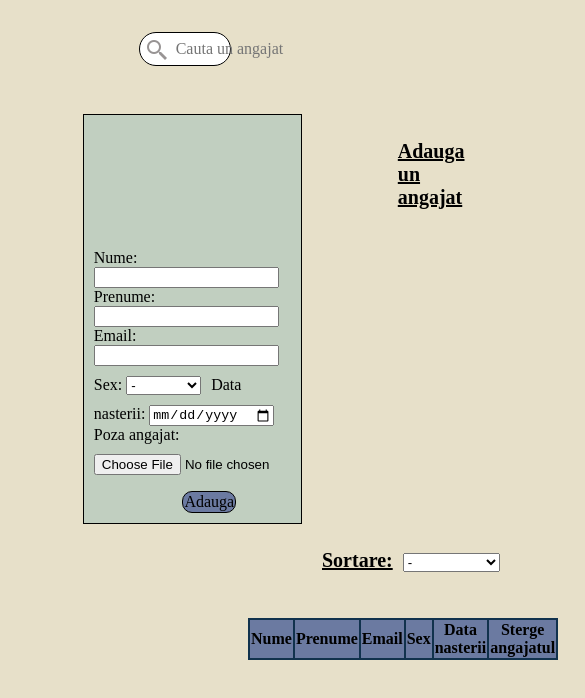
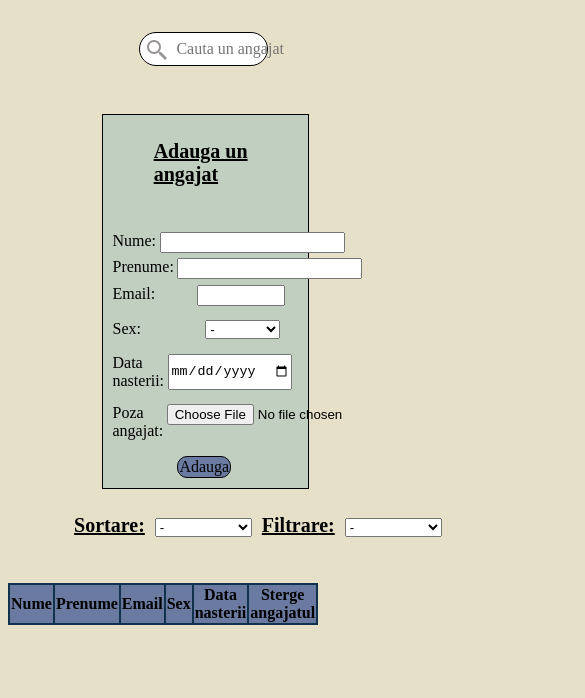
Before and after one commit to sorinaKupan/contentManagementSystem, a plain HTML site: page index.html in a window 390 px wide. Shown: the top 698 px of the page, 585 px wide, since content can reach past the window. Drawn offline with Linux system fonts and the light colour scheme.

Commit message:
Modified css to create responsiveness.

```diff
--- a/css/index.css
+++ b/css/index.css
@@ -34,9 +34,10 @@ button {
     background-color: #C1CFC0;
     margin-left: 20%;
     margin-top: 3rem;
-    width: 58%;
+    width: 55%;
     border: 1px solid black;
 }
+
 
 .inputAngajat {
     margin-right: 3%;
@@ -53,8 +54,11 @@ button {
 h3{
     padding-top: 5px;
     text-decoration: underline;
-    margin-left: 19rem;
     font-size: 20px;
+}
+
+#titluAdauga {
+    margin-left: 37%;
 }
 
 #submitButton {
@@ -72,7 +76,7 @@ table, th, td {
 }
 
 td, th{
-    width: 1rem;
+    width: 20%;
 }
 
 th {
@@ -80,7 +84,7 @@ th {
 }
 #tabelAngajati{
     width: 68%;
-    margin-left: 15rem;
+    margin-left: 15%;
     margin-top: 1rem;
 }
 
@@ -97,7 +101,8 @@ th {
 }
 
 .td-paddings {
-    padding-left: 2rem;
+    padding-left: 3rem;
+    padding-right: 1rem;
 }
 
 #imageEmployee {
@@ -106,3 +111,122 @@ th {
     height: 30px;
     border-radius: 50%;
 }
+
+#div1{
+    display: flex;
+}
+#div2{
+    display: flex;
+}
+
+#div1 div{
+    display: flex;
+}
+#div2 div{
+    display: flex;
+}
+
+#sortFilter{
+    margin-left: 35%;
+}
+
+.inputDiv {
+    margin-right: 4%;
+}
+
+#nume, #prenume, #email, #sex, #dataNasterii, #poza{
+    margin-left: 2%;
+}
+
+#email{
+    width: 60%;
+}
+#formAdaugare label{
+    width: 50%;
+}
+
+.inputDown{
+    margin-top: 3%;
+}
+
+#labelPoza, #labelDataNasterii, #labelSex{
+    margin-top: 5%;
+}
+
+@media screen and (max-width: 1200px){
+    .inputDiv {
+        margin-top: 3%;
+    }
+    #div1{
+        display: block;
+    }
+    #div2{
+        display: block;
+    }
+    #sortFilter{
+        margin-left: 30%;
+    }
+    #tabelAngajati{
+        width: 40%;
+        margin-left: 7%;
+    }
+    #email{
+        width: 28%;
+    }
+}
+
+@media screen and (max-width: 900px){
+    #tabelAngajati{
+        width: 30%;
+        margin-left: 1%;
+    }
+    #email{
+        width: 28%;
+    }
+}
+@media screen and (max-width: 800px) {
+    #titluAdauga {
+        margin-left: 30%;
+    }
+    #email{
+        width: 40%;
+    }
+    #sortFilter{
+        margin-left: 20%;
+    }
+    #tabelAngajati{
+        width: 10%;
+        margin-left: 0;
+    }
+    .td-paddings {
+        padding-left: 1rem;
+        padding-right: 1rem;
+    }
+
+}
+@media screen and (max-width: 650px) {
+    #search-bar {
+        width: 85%;
+    }
+    #email{
+        width: 50%;
+    }
+    #tabelAngajati{
+        width: 5%;
+    }
+    #adaugareAngajat {
+        margin-left: 25%;
+    }
+    #titluAdauga {
+        margin-left: 20%;
+    }
+    #submitButton{
+        margin-left: 35%;
+    }
+    #titluAdauga {
+        margin-left: 20%;
+    }
+    #sortFilter{
+        margin-left: 15%;
+    }
+}
--- a/index.html
+++ b/index.html
@@ -15,28 +15,32 @@
             </form>
         </div>
         <div id="adaugareAngajat">
-            <h3>Adauga un angajat</h3>
+            <h3 id="titluAdauga">Adauga un angajat</h3>
             <form id="formAdaugare">
-                <label for="nume">Nume:</label>
-                <input type="text" id="nume" class="inputAngajat">
-                <label for="prenume">Prenume:</label>
-                <input type="text" id="prenume" class="inputAngajat">
-                <label for="email">Email:</label>
-                <input type="text" id="email" class="inputAngajat"><br>
-                <label for="sex">Sex:</label>
+                <div id="div1">
+                <div class="inputDiv"><label for="nume">Nume:</label>
+                <input type="text" id="nume" class="inputAngajat"></div>
+                <div class="inputDiv"><label for="prenume">Prenume:</label>
+                <input type="text" id="prenume" class="inputAngajat"></div>
+                <div class="inputDiv"><label for="email">Email:</label>
+                <input type="text" id="email" class="inputAngajat"></div>
+                </div>
+                <div id="div2">
+                <div class="inputDiv inputDown" ><label for="sex" id="labelSex">Sex:</label>
                 <select id="sex" class="inputAngajat">
                     <option value="-" selected>-</option>
                     <option value="m">masculin</option>
                     <option value="f">feminin</option>
-                </select>
-                <label for="dataNasterii">Data nasterii:</label>
-                <input type="date" id="dataNasterii" class="inputAngajat">
-                <label for="poza">Poza angajat:</label>
-                <input type="file" id="poza" class="inputAngajat">
+                </select></div>
+                <div class="inputDiv inputDown"><label for="dataNasterii" id="labelDataNasterii">Data nasterii:</label>
+                <input type="date" id="dataNasterii" class="inputAngajat"></div>
+                <div class="inputDiv inputDown"><label for="poza" id="labelPoza">Poza angajat:</label>
+                <input type="file" id="poza" class="inputAngajat"></div>
+            </div>
                 <button type="submit" id="submitButton" onclick="return Add_Employee(event)">Adauga</button>
             </form>
         </div>
-    <div style="display: flex;">
+    <div style="display: flex;" id="sortFilter">
         <div id="sortare" style="display: flex;">
             <h3>Sortare:</h3>
             <form>
--- a/js/index.js
+++ b/js/index.js
@@ -181,8 +181,8 @@ function sort(listSelect, event){
     if(listSelect.value=="nume"){
         var archive = [];
         var table = document.getElementById("tabelAngajati");
-        for (var i = 0; i < table.childNodes[1].childElementCount; i++) {
-            table.deleteRow(1);
+        for (var i = table.childNodes[1].childElementCount-1; i >0; i--) {
+            table.deleteRow(i);
         }
         var j=1;
         for (var i = 0; i<localStorage.length; i++) {
@@ -218,8 +218,8 @@ function sort(listSelect, event){
     }else if(listSelect.value=="data-nasterii"){
         var archive = [];
         var table = document.getElementById("tabelAngajati");
-        for (var i = 0; i < table.childNodes[1].childElementCount; i++) {
-            table.deleteRow(1);
+        for (var i = table.childNodes[1].childElementCount-1; i >0; i--) {
+            table.deleteRow(i);
         }
         var j=1;
         var archiveKeys =[];
@@ -254,5 +254,12 @@ function sort(listSelect, event){
             j++;
         }
         event.preventDefault();
+    }else{
+        var archive = [];
+        var table = document.getElementById("tabelAngajati");
+        for (var i = table.childNodes[1].childElementCount-1; i >0; i--) {
+            table.deleteRow(i);
+        }
+        return loadData();
     }
 }
```
